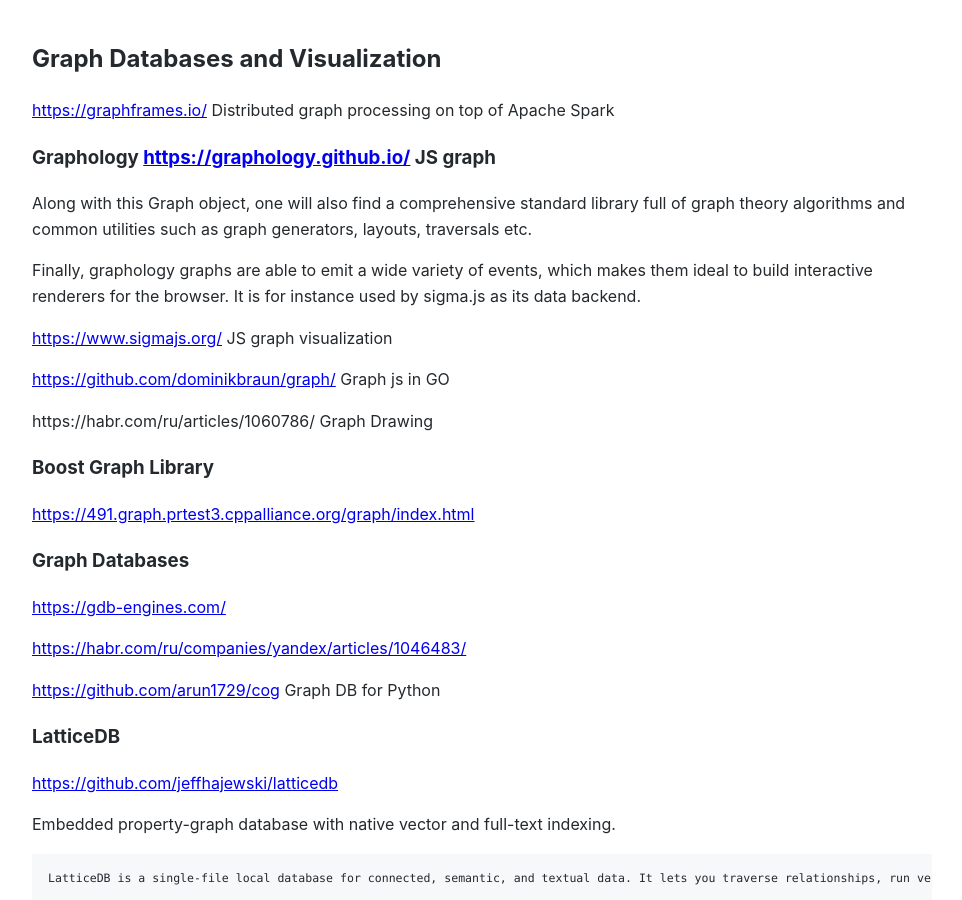
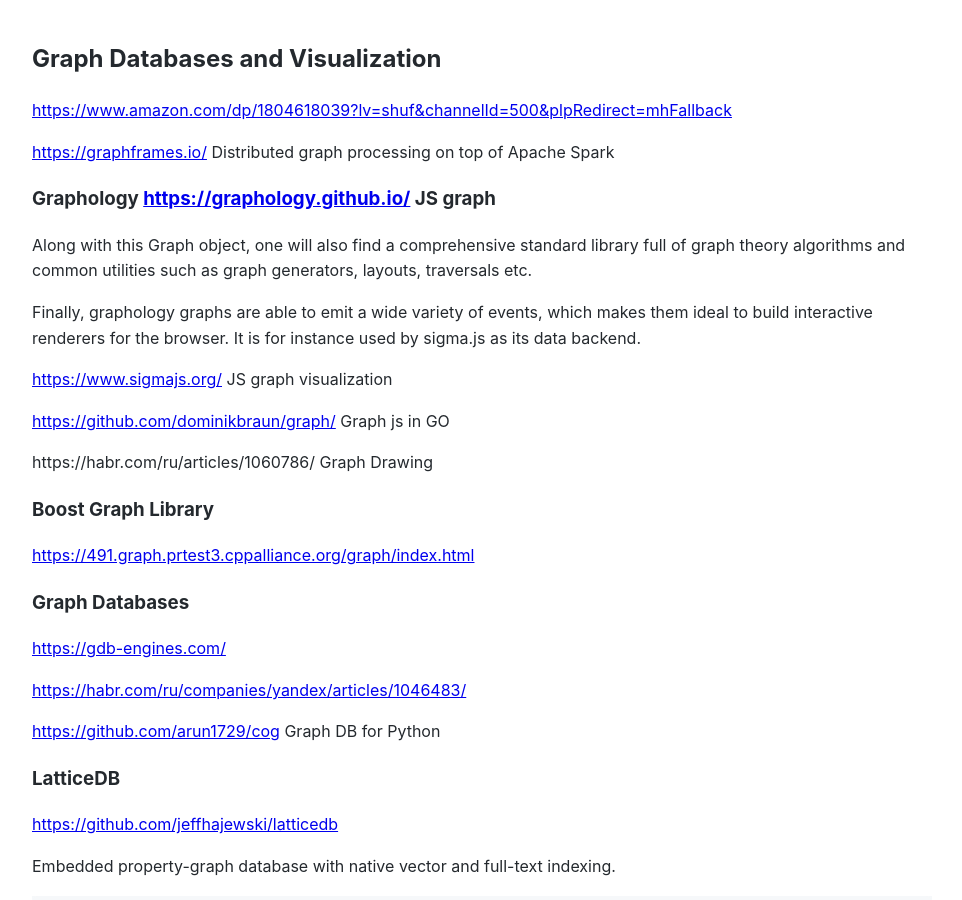
Before and after one commit to Michael-Lubinsky/michael-lubinsky.github.com, a Jekyll site: the page built from graph/graph.md, in a window 1280 px wide and 900 px high. Shown: the whole window, without its empty margins (158-1120 px from the left). Built offline with Jekyll 4.4.1, drawn with Linux system fonts in a browser that asks for light colours; our own code applies the rules of GitHub Pages for plain Markdown files.

Commit message:
Update graph.md with additional resource links
Added links to resources on graph databases and visualization.

```diff
--- a/graph/graph.md
+++ b/graph/graph.md
@@ -1,4 +1,6 @@
 ## Graph  Databases and Visualization
+
+<https://www.amazon.com/dp/1804618039?lv=shuf&channelId=500&plpRedirect=mhFallback>
 
 <https://graphframes.io/> Distributed graph processing on top of Apache Spark
 
```
